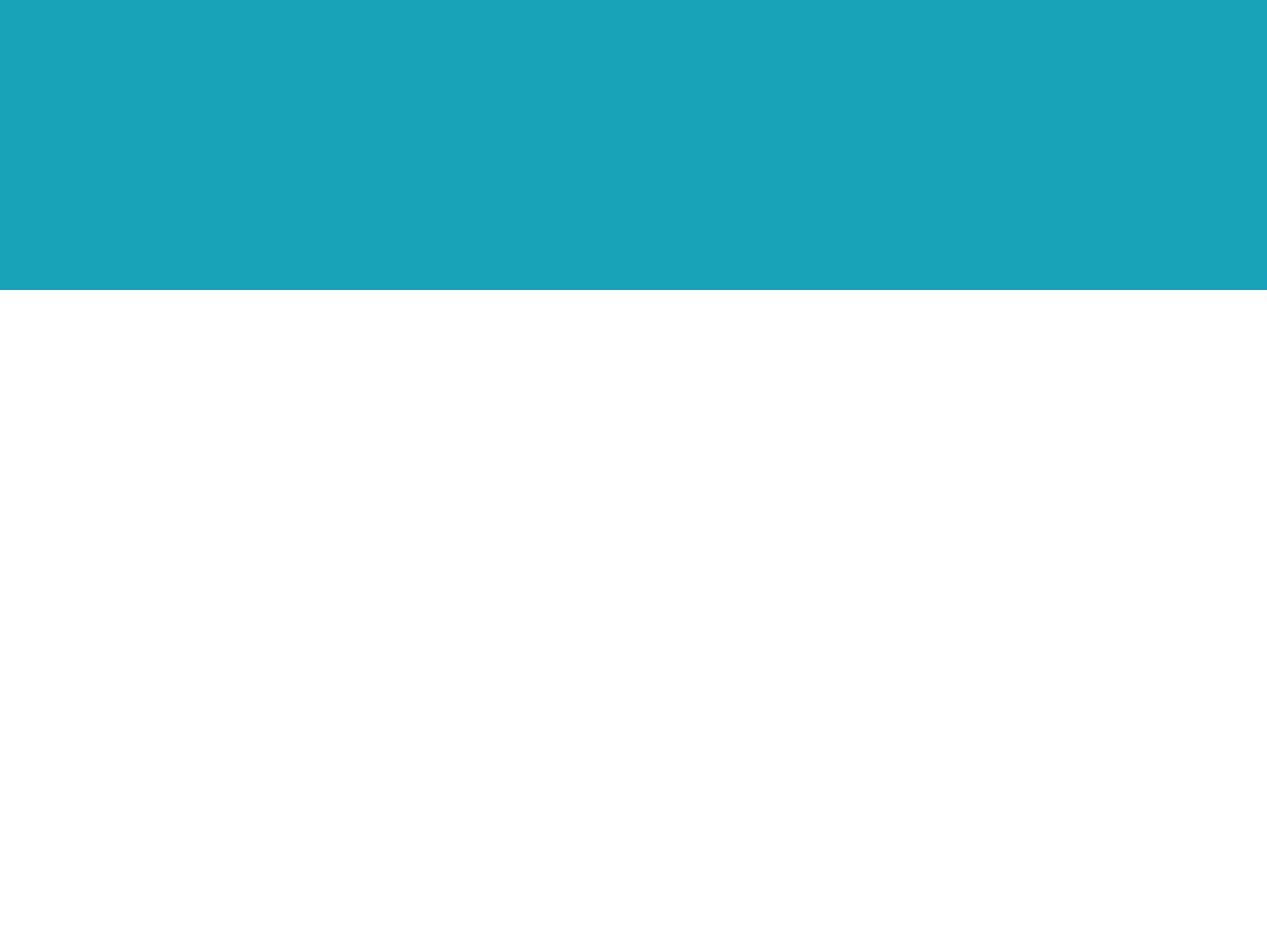
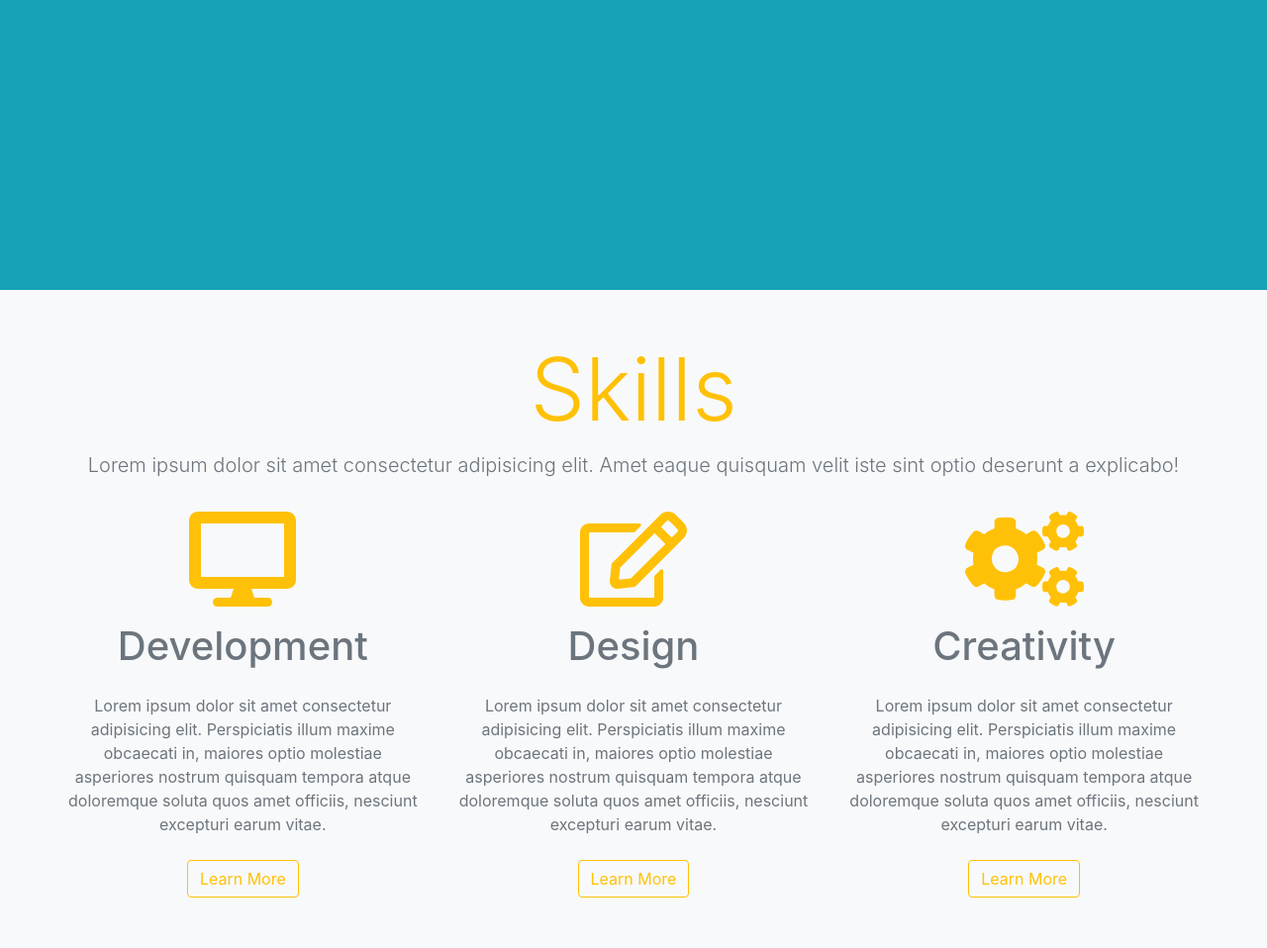
Before and after one commit to magicolala/Pure-Bootstrap-Website, a plain HTML site: page index.html in a window 1280 px wide. Shown: the part 507-1465 px from the top of the page at 99% size. Before the commit the page ends 800 px from the top, so only its background shows below. Drawn offline with nearby package versions, Linux system fonts and the light colour scheme.

Commit message:
add skills section

```diff
--- a/index.html
+++ b/index.html
@@ -136,6 +136,69 @@
         </section>
         <!-- end of banner -->
 
+        <!-- skills -->
+        <section class="bg-light p-5">
+            <div class="container-fluid">
+                <!-- title -->
+                <div class="row">
+                    <div class="col text-center mb-3">
+                        <h1 class="text-warning display-2">Skills</h1>
+                        <p class="lead text-secondary">
+                            Lorem ipsum dolor sit amet consectetur adipisicing
+                            elit. Amet eaque quisquam velit iste sint optio
+                            deserunt a explicabo!
+                        </p>
+                    </div>
+                </div>
+                <!-- end of title -->
+                <div class="row text-center">
+                    <div class="col-lg-4 col-sm-10 mx-auto mb-5">
+                        <i class="fas fa-desktop fa-6x text-warning mb-3"></i>
+                        <h1 class="text-secondary">Development</h1>
+                        <p class="text-muted my-4">
+                            Lorem ipsum dolor sit amet consectetur adipisicing
+                            elit. Perspiciatis illum maxime obcaecati in,
+                            maiores optio molestiae asperiores nostrum quisquam
+                            tempora atque doloremque soluta quos amet officiis,
+                            nesciunt excepturi earum vitae.
+                        </p>
+                        <a href="#" class="btn btn-outline-warning"
+                            >Learn More</a
+                        >
+                    </div>
+                    <div class="col-lg-4 col-sm-10 mx-auto mb-5">
+                        <i class="far fa-edit fa-6x text-warning mb-3"></i>
+                        <h1 class="text-secondary">Design</h1>
+                        <p class="text-muted my-4">
+                            Lorem ipsum dolor sit amet consectetur adipisicing
+                            elit. Perspiciatis illum maxime obcaecati in,
+                            maiores optio molestiae asperiores nostrum quisquam
+                            tempora atque doloremque soluta quos amet officiis,
+                            nesciunt excepturi earum vitae.
+                        </p>
+                        <a href="#" class="btn btn-outline-warning"
+                            >Learn More</a
+                        >
+                    </div>
+                    <div class="col-lg-4 col-sm-10 mx-auto mb-5">
+                        <i class="fas fa-cogs fa-6x text-warning mb-3"></i>
+                        <h1 class="text-secondary">Creativity</h1>
+                        <p class="text-muted my-4">
+                            Lorem ipsum dolor sit amet consectetur adipisicing
+                            elit. Perspiciatis illum maxime obcaecati in,
+                            maiores optio molestiae asperiores nostrum quisquam
+                            tempora atque doloremque soluta quos amet officiis,
+                            nesciunt excepturi earum vitae.
+                        </p>
+                        <a href="#" class="btn btn-outline-warning"
+                            >Learn More</a
+                        >
+                    </div>
+                </div>
+            </div>
+        </section>
+        <!-- end of skills -->
+
         <!-- jQuery first, then Popper.js, then Bootstrap JS -->
         <script
             src="https://code.jquery.com/jquery-3.3.1.slim.min.js"
```
